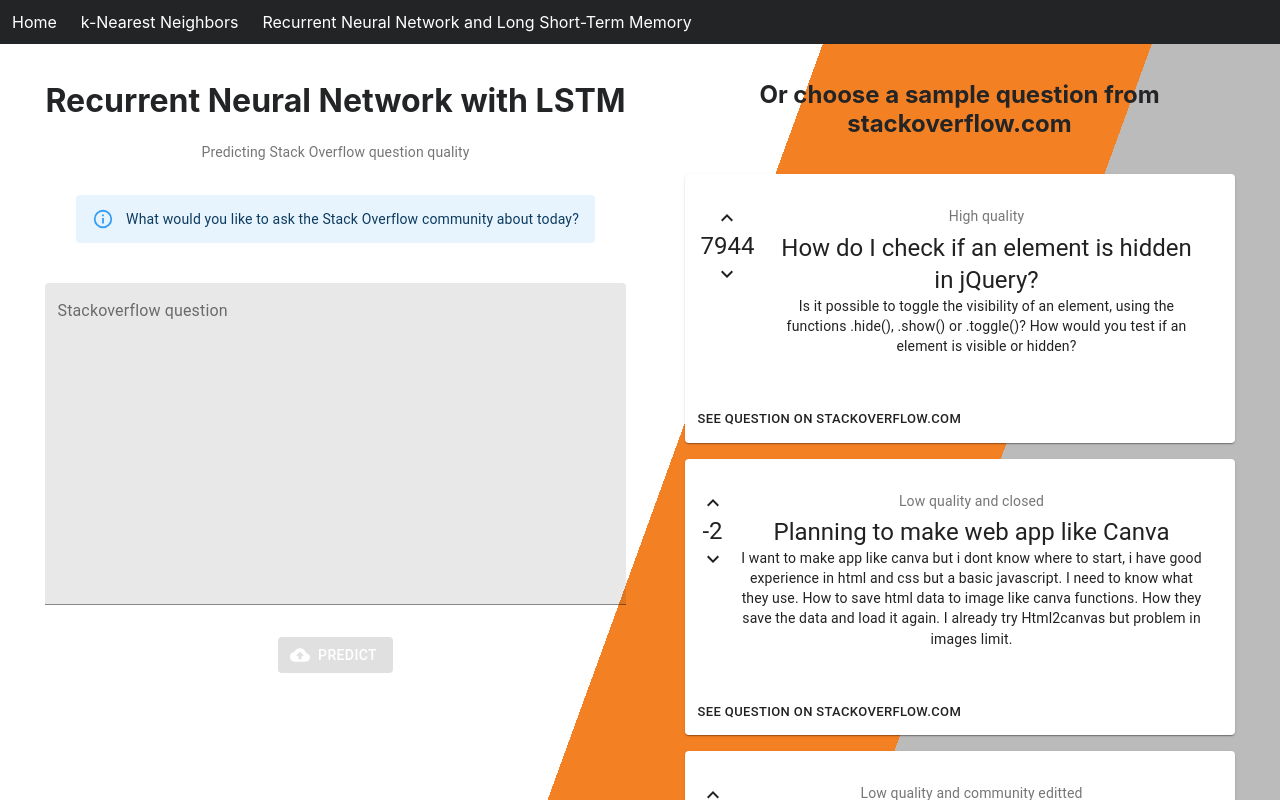
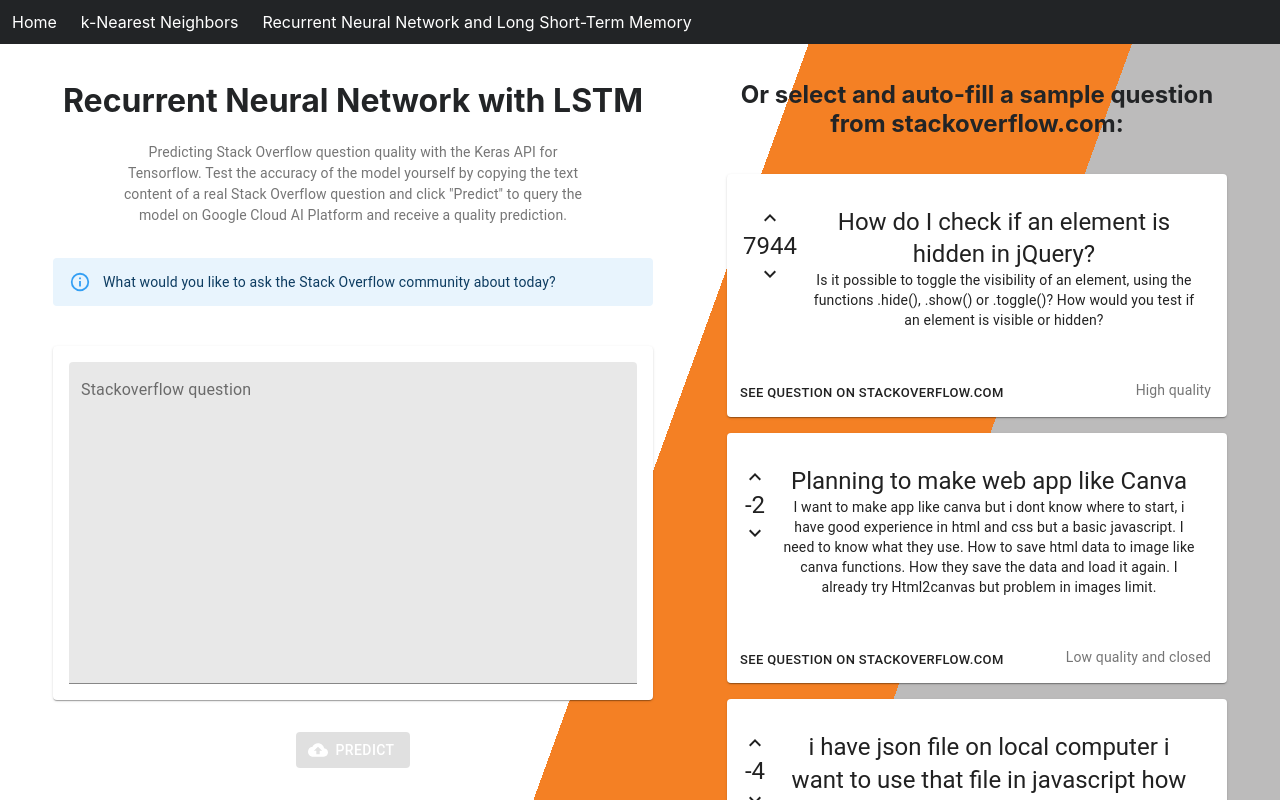
Before and after one commit to Magssch/TDT4173-project, a React (Create React App) app in the folder ml-demo/: page /rnn in a window 1280 px wide. Shown: the top 800 px of the page. Built offline with nearby package versions, Linux system fonts and the light colour scheme.

Commit message:
Polish presentation

```diff
--- a/ml-demo/src/pages/KNN/index.js
+++ b/ml-demo/src/pages/KNN/index.js
@@ -127,9 +127,10 @@ const KNeighbors = () => {
           </Typography>
           <Typography align="left">
             Here we have created an interactive model for testing how kNN works in practice. By moving the scroll bars
-            on the top and right of the grid, it is possible to move the marker. Once the marker is placed, one can
-            choose any positive value for k. Press calculate to find out whether the marker will be classified as either
-            blue or red, based on the nearest k neighbors.
+            on the top and right of the grid, it is possible to move the marker, and by using the nummeric field you can
+            choose any positive value for k. The color of the marker is determined by looking at the colors of the
+            k nearest neighbors. Try moving the marker around and changing the number k to see the marker become
+            classified as either blue or red!
           </Typography>
         </Grid>
         <Grid container direction="row" xs={8} justify="center">
@@ -142,12 +143,16 @@ const KNeighbors = () => {
             id="myRange"
             style={{ width: "500px"}}
             onChange={(e) =>
+              {
+                let calcClass = calulateClass(point, data, k);
                 setPoint({
                   X: e.target.value / 100 - 2,
                   Y: point.Y,
-                class: point.class,
+                  class: calcClass[0],
                   movable: point.movable,
-              })
+                });
+                setMaxVal(calcClass[1] * 100);
+              }
             }
           />
         </Grid>
@@ -177,12 +182,16 @@ const KNeighbors = () => {
                 id="myRange"
                 style={{ width: "500px", transform: "rotate(270deg)" }}
                 onChange={(e) =>
+                  {
+                    let calcClass = calulateClass(point, data, k);
                     setPoint({
                       X: point.X,
                       Y: e.target.value / 100 - 2,
-                    class: point.class,
+                      class: calcClass[0],
                       movable: point.movable,
                     })
+                    setMaxVal(calcClass[1] * 100);
+                  }
                 }
               />
             </div>
@@ -195,15 +204,8 @@ const KNeighbors = () => {
               variant="outlined"
               type={"number"}
               value={k}
-              onChange={(e) => setK(e.target.value)}
+              onChange={(e) => {setK(e.target.value); calculate();}}
             />
-          </Grid>
-          <Grid item>
-            <Box mt={3}>
-              <Button top variant="contained" style={{color: "#FFFFFF"}} color="primary" onClick={() => calculate()}>
-                Calculate
-              </Button>
-            </Box>
           </Grid>
         </Grid>
       </Grid>
--- a/ml-demo/src/pages/Landing/index.js
+++ b/ml-demo/src/pages/Landing/index.js
@@ -7,14 +7,13 @@ const Landing = () =>{
         <Box my={5} display={"flex"} flexDirection={"column"}>
             <Box mx={"auto"} style={{maxWidth: "800px"}}>
                 <h1 style={{color: "#222426"}}>What characterizes a good question on Stack Overflow?</h1>
-                <p>For our final project in TDT4173 Machine Learning at NTNU, we have attempted to find an answer to this question.</p>
-                <p>We have not found an answer, although, by using 45k previously asked questions on stackoverflow.com, we have trained a model that might shed some light on the characteristics of a high quality question, and that of a low quality and unfocused question.</p>
+                <p>For our final project in TDT4173 Machine Learning at NTNU, we have attempted to find an answer to this question. We have not found an answer, although, by using 45k previously asked questions on stackoverflow.com, we have trained a model that might shed some light on the characteristics of a high quality question, and that of a low quality and unfocused question.</p>
                 <p>In the header you can find links to a general demonstration of k-Nearest Neighbors, as well as a live demonstration of question quality prediction using a Recurrent Neural Network with Long Short-Term Memory.
                 The demonstration of predicting question quality is created by hosting the trained model on Google Cloud AI Platform, and sending requests to the model through Firebase Functions.
                     The k-Nearest Neighbors-demonstration is created using d3 to manipulate an svg-illustration. <br/><strong> The k-Nearest Neighbors demonstration is best viewed on desktop.</strong></p>
             </Box>
             <Box mx={"auto"}>
-                <img src={logo} alt="Logo" style={{height: "45vh"}} />
+                <img src={logo} alt="Logo" style={{height: "40vh"}} />
             </Box>
         </Box>
     )
--- a/ml-demo/src/pages/RNN/index.js
+++ b/ml-demo/src/pages/RNN/index.js
@@ -1,6 +1,6 @@
 import React from "react";
 import word_index from "../../assets/word_index.json";
-import { KeyboardArrowDown, KeyboardArrowUp } from '@material-ui/icons';
+import { AccountBoxTwoTone, KeyboardArrowDown, KeyboardArrowUp } from '@material-ui/icons';
 import CloudUploadIcon from '@material-ui/icons/CloudUpload';
 import HighQualityIcon from '@material-ui/icons/HighQuality';
 import { Button, TextField, Box, LinearProgress, Card, CardContent, CardActions, Typography } from '@material-ui/core';
@@ -27,7 +27,7 @@ const sampleQuestions = [
     url: "https://stackoverflow.com/questions/34583878/planning-to-make-web-app-like-canva/35942896",
   },
   {
-    quality: "Low quality and community editted",
+    quality: "Low quality and editted",
     rating: -4,
     title: "i have json file on local computer i want to use that file in javascript how can i use that in js",
     body: "Following is the code snippet which i am trying var json = require('dictonery.json'); //(with path) console.log(json);",
@@ -90,23 +90,28 @@ const Recurrent = () => {
 
   return (
     <ThemeProvider theme={theme}>
-    <Box style={{background: "linear-gradient(110deg, #FFFFFF 50%, rgba(0, 0, 0, 0) 50%), linear-gradient(110deg, #F48024 70%, #BCBBBB 5%)"}}>
+    <Box style={{background: "linear-gradient(110deg, #FFFFFF 50%, rgba(0, 0, 0, 0) 40%), linear-gradient(110deg, #F48024 70%, #BCBBBB 5%)"}}>
       <Box display="flex" flexDirection="row" flexWrap={"wrap"} mx={2} py={2}>
-        <Box display="flex" flexDirection="column" mx={"auto"} maxWidth={"1000px"} minWidth={"300px"}>
+        <Box display="flex" flexDirection="column" mx={"auto"} maxWidth={"600px"} minWidth={"300px"}>
           <Box>
             <h1 id={"top"} style={{color: "#222426"}}>Recurrent Neural Network with LSTM</h1>
+            <Box maxWidth={"80%"} m={"auto"}>
               <Typography
                 className={classes.title}
                 color="textSecondary"
               >
-              Predicting Stack Overflow question quality
+                Predicting Stack Overflow question quality with the Keras API for Tensorflow.
+                Test the accuracy of the model yourself by copying the text content of a real
+                Stack Overflow question and click "Predict" to query the model on Google Cloud
+                AI Platform and receive a quality prediction.
               </Typography>
             </Box>
-          <Box mx={"auto"} mt={4}>
+          </Box>
+          <Box mt={4}>
           {
               (pred || isLoading ) ? <>
                 {
-                  isLoading ? <LinearProgress color="secondary" />
+                  isLoading ? <Box><LinearProgress color="primary"/></Box>
                   : <>
                     {
                       pred && pred[0] > pred[1] && pred[0] > pred[2] && <Alert severity="error">This is likely a bad question: Our model is {Math.floor(pred[0]*100)}% confident that this question will receive a negative score and be closed.</Alert>
@@ -123,6 +128,8 @@ const Recurrent = () => {
           }
           </Box>
           <Box flexDirection="column" mt={5} mb={"auto"} mx={"auto"} width={"100%"}>
+            <Card>
+              <Box p={2}>
                 <TextField
                   id="filled-basic"
                   label="Stackoverflow question"
@@ -136,6 +143,8 @@ const Recurrent = () => {
                   color={"secondary"}
                   onChange={(e) => { setQuestion(e.target.value);  setValidate(true); }}
                 />
+              </Box>
+            </Card>
             <Box mt={4}>
               <Button
                 variant="contained"
@@ -150,8 +159,8 @@ const Recurrent = () => {
             </Box>
           </Box>
         </Box>
-        <Box display="flex" flexDirection="column" maxWidth={"550px"} minWidth={"300px"}  mx={"auto"}>
-          <Box><h2 style={{color: "#222426"}}>Or choose a sample question from stackoverflow.com</h2></Box>
+        <Box display="flex" flexDirection="column" maxWidth={"500px"} minWidth={"300px"}  mx={"auto"}>
+          <Box><h2 style={{color: "#222426"}}>Or select and auto-fill a sample question from stackoverflow.com:</h2></Box>
           {sampleQuestions.map((sampleQuestion, key) => (
             <Card key={key} style={{marginTop: "1rem"}}>
               <Box display="flex" flexDirection="row" m={2} style={{cursor: "pointer"}} onClick={() => autoFill(sampleQuestion.body)}>
@@ -163,9 +172,6 @@ const Recurrent = () => {
                   <KeyboardArrowDown/>
                 </Box>
                 <CardContent>
-                  <Typography className={classes.title} color="textSecondary" gutterBottom>
-                    {sampleQuestion.quality}
-                  </Typography>
                   <Typography variant="h5" component="h2">
                     {sampleQuestion.title}
                   </Typography>
@@ -176,6 +182,12 @@ const Recurrent = () => {
               </Box>
               <CardActions>
                 <Button size="small" onClick={(e) => {e.preventDefault(); handleLinkClick(sampleQuestion.url)}}>See question on stackoverflow.com</Button>
+                <Box flexGrow={1}></Box>
+                <Box mr={1}>
+                  <Typography className={classes.title} color="textSecondary" gutterBottom>
+                    {sampleQuestion.quality}
+                  </Typography>
+                </Box>
               </CardActions>
             </Card>
           ))}
```
Lines whose indentation alone changed are shown as unchanged.
